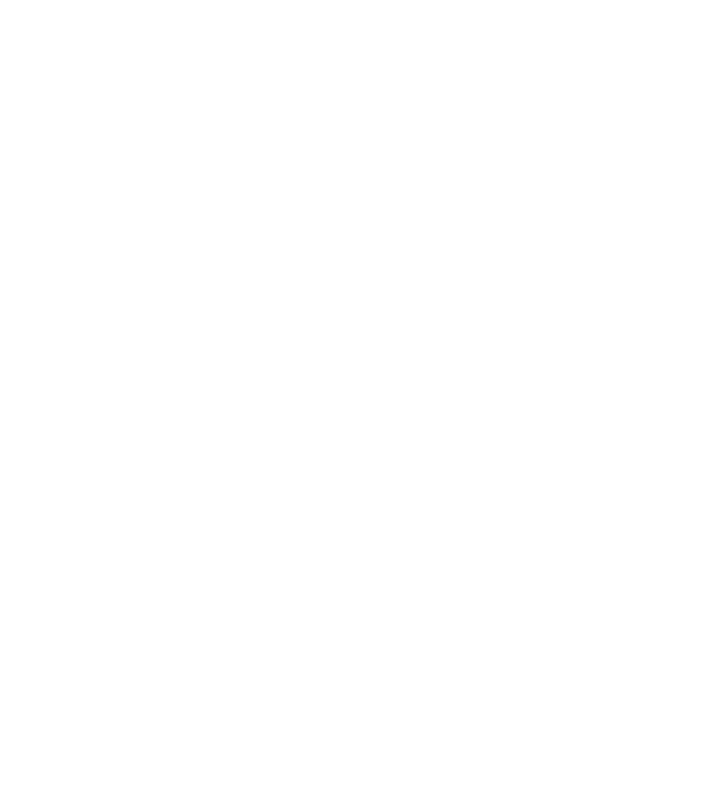
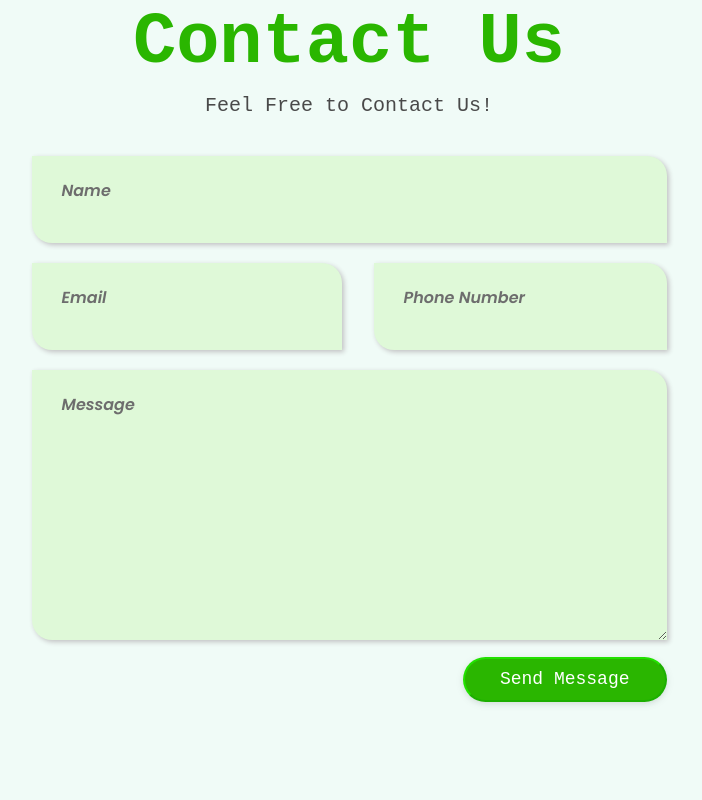
Before and after one commit to aseeljaferz/softlines, a React (Create React App) app in the folder client/landingpage/: page /contact in a window 1280 px wide. Before the commit this address had no page. Shown: the top 800 px of the page, without its empty margins (291-993 px from the left). Built offline with nearby package versions, Linux system fonts and the light colour scheme.

Commit message:
contact form done

```diff
--- a/client/landingpage/package.json
+++ b/client/landingpage/package.json
@@ -3,10 +3,12 @@
   "version": "0.1.0",
   "private": true,
   "dependencies": {
+    "@emailjs/browser": "^3.11.0",
     "@testing-library/jest-dom": "^5.16.5",
     "@testing-library/react": "^14.0.0",
     "@testing-library/user-event": "^14.4.3",
     "bootstrap": "^5.2.3",
+    "emailjs": "^4.0.1",
     "framer-motion": "^10.12.4",
     "node-sass": "^8.0.0",
     "react": "^18.2.0",
--- a/client/landingpage/src/App.jsx
+++ b/client/landingpage/src/App.jsx
@@ -4,6 +4,7 @@
 import Product from './component/Product';
 import Home from './component/Home';
 import About from './component/About';
+import ContactForm from './component/ContactForm';
 import {BrowserRouter ,Router, Routes, Route, Link} from "react-router-dom";
 
 
@@ -17,6 +18,7 @@
       <BrowserRouter>
           <Routes>
             <Route path='/' element={<Home/>}/>
+            <Route path='/contact' element={<ContactForm/>}/>
             <Route path='/about' element={<About/>}/>
             <Route path='/products' element={<Product/>}/>
           </Routes>
--- /dev/null
+++ b/client/landingpage/src/component/ContactForm.jsx
@@ -0,0 +1,78 @@
+import React, { useState } from 'react'
+import './contactForm.css'
+import emailjs from '@emailjs/browser';
+import { Footer } from './Footer';
+
+const Result = ()=>{
+	return(
+		<p>Your message has been sent successfully</p>
+	)
+}
+export default function ContactForm() {
+    // eslint-disable-next-line react-hooks/rules-of-hooks
+    const [result,showResult] = useState(false);
+	const sendEmail = (e) => {
+    e.preventDefault();
+
+    emailjs.sendForm('service_n7asksi', 'template_yma5f7t', e.target, 'ULCueRPsfA-d9NvKa')
+      .then((result) => {
+          console.log(result.text);
+      }, (error) => {
+          console.log(error.text);
+      });
+	  e.target.reset();
+	  showResult(true);
+  };
+
+
+  return (
+    <>
+    <div className='contactform'>
+    <form onSubmit={sendEmail} >
+      <div class="container">
+	<div class="row">
+			<h1 id='contactUs'>Contact Us</h1>
+	</div>
+	<div class="row">
+			<h4 style = {{textAlign : 'center'}}>Feel Free to Contact Us!</h4>
+	</div>
+	<div class="row input-container">
+			<div class="col-xs-12">
+				<div class="styled-input wide">
+					<input type="text" name ="fullName"  required />
+					<label>Name</label>
+				</div>
+			</div>
+			<div class="col-md-6 col-sm-12">
+				<div class="styled-input wide">
+					<input type="email" name='email' required />
+					<label>Email</label>
+				</div>
+			</div>
+			<div class="col-md-6 col-sm-12">
+				<div class="styled-input" style={{float : 'right'}}>
+					<input type="tel" name='phone' required />
+					<label>Phone Number</label>
+				</div>
+			</div>
+			<div class="col-xs-12">
+				<div class="styled-input wide">
+					<textarea name='message' required></textarea>
+					<label>Message</label>
+				</div>
+			</div>
+			<div class="col-xs-12">
+			<button type="submit" class="btn-lrg submit-btn">Send Message</button>
+
+			</div>
+			<div className='row'>
+			{result ? <Result/> : null}
+			</div>
+	</div>
+</div>
+</form>
+    </div>
+<Footer/>
+</>
+  )
+}
--- /dev/null
+++ b/client/landingpage/src/component/contactForm.css
@@ -0,0 +1,136 @@
+.contactform{
+    background-color: #f0fbf7;
+    height: 120vh;
+}
+
+#contactUs{
+    font-family: 'Courier New', Courier, monospace;
+}
+
+h1 {
+   font-family: 'Courier New', Courier, monospace;
+    font-weight: 600;
+    font-size: 72px;
+    color: #2ab600;
+    text-align: center;
+}
+
+h4 {
+    font-family: 'Courier New', Courier, monospace;
+    font-weight: 400;
+    font-size: 20px;
+    color: #494949;
+    line-height: 1.5;
+}
+
+/* ///// inputs /////*/
+
+input:focus ~ label, textarea:focus ~ label, input:valid ~ label, textarea:valid ~ label {
+    font-size: 0.75em;
+    color: rgb(3, 61, 130);
+    top: -5px;
+    -webkit-transition: all 0.225s ease;
+    transition: all 0.225s ease;
+
+}
+
+.styled-input {
+    float: left;
+    width: 293px;
+    margin: 1rem 0;
+    position: relative;
+    border-radius: 4px;
+
+}
+
+@media only screen and (max-width: 768px){
+    .styled-input {
+        width:100%;
+    }
+    h1{
+        font-size: 60px;
+    }
+}
+
+.styled-input label {
+    color: rgb(109, 109, 109);
+    padding: 1.3rem 30px 1rem 30px;
+    position: absolute;
+    top: 10px;
+    left: 0;
+    -webkit-transition: all 0.25s ease;
+    transition: all 0.25s ease;
+    pointer-events: none;
+}
+
+.styled-input.wide {
+    width: 650px;
+    max-width: 100%;
+
+}
+
+input,
+textarea {
+    padding: 30px;
+    border: 0;
+    width: 100%;
+    font-size: 1.8rem;
+    background-color: #dff9d8;
+    color: rgb(53, 53, 53);
+    /* border-radius: 4px; */
+    border-bottom-left-radius: 20px;
+    border-top-right-radius: 20px;
+    box-shadow: 2px 2px 5px  #c1c1c2;
+}
+
+input:focus,
+textarea:focus { outline: 0; }
+
+input:focus ~ span,
+textarea:focus ~ span,email:focus ~ span {
+    width: 100%;
+    -webkit-transition: all 0.075s ease;
+    transition: all 0.075s ease;
+}
+
+textarea {
+    width: 100%;
+    min-height: 15em;
+}
+
+.input-container {
+    width: 650px;
+    max-width: 100%;
+    margin: 20px auto 25px auto;
+}
+
+.submit-btn {
+    float: right;
+    font-family: 'Courier New', Courier, monospace;
+    padding: 7px 35px;
+    border-radius: 60px;
+    display: inline-block;
+    background-color: #2ab600;
+    border-color: #1eff0098;
+    color: white;
+    font-size: 18px;
+    cursor: pointer;
+    box-shadow: 0 2px 5px 0 rgba(0,0,0,0.06),
+              0 2px 10px 0 rgba(0,0,0,0.07);
+    -webkit-transition: all 300ms ease;
+    transition: all 300ms ease;
+}
+
+.submit-btn:hover {
+    transform: translateY(1px);
+    box-shadow: 0 1px 1px 0 rgba(0,0,0,0.10),
+              0 1px 1px 0 rgba(0,0,0,0.09);
+}
+
+@media (max-width: 768px) {
+    .submit-btn {
+        width:100%;
+        float: none;
+        text-align:center;
+    }
+}
```
Also changed, not shown: 1 other file (tests, documents, lock files or other folders).
